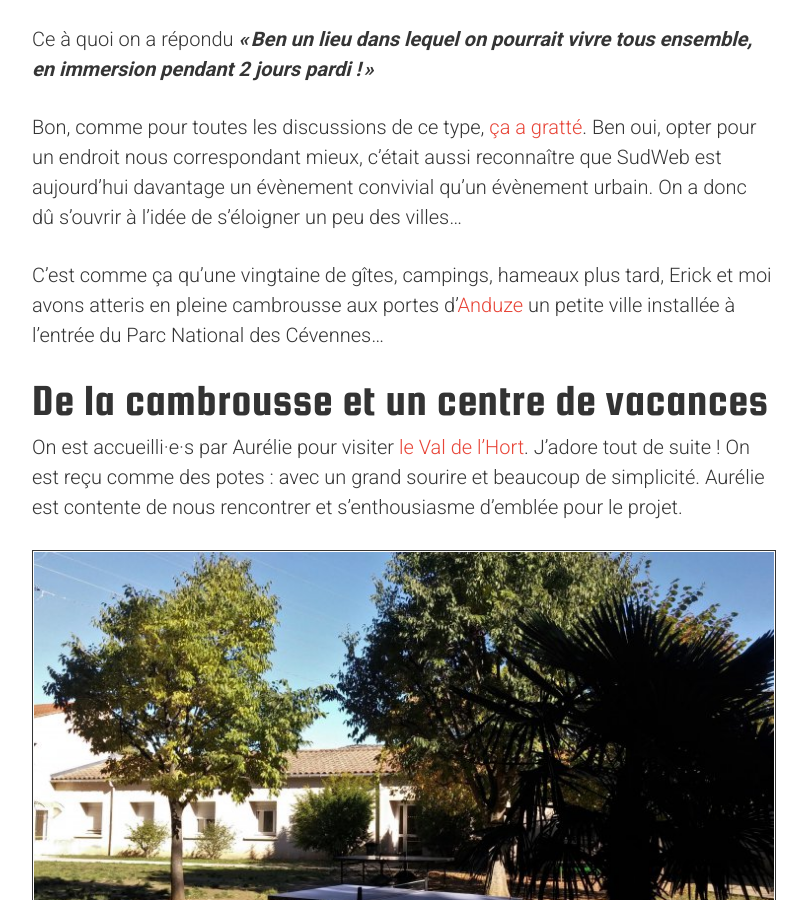
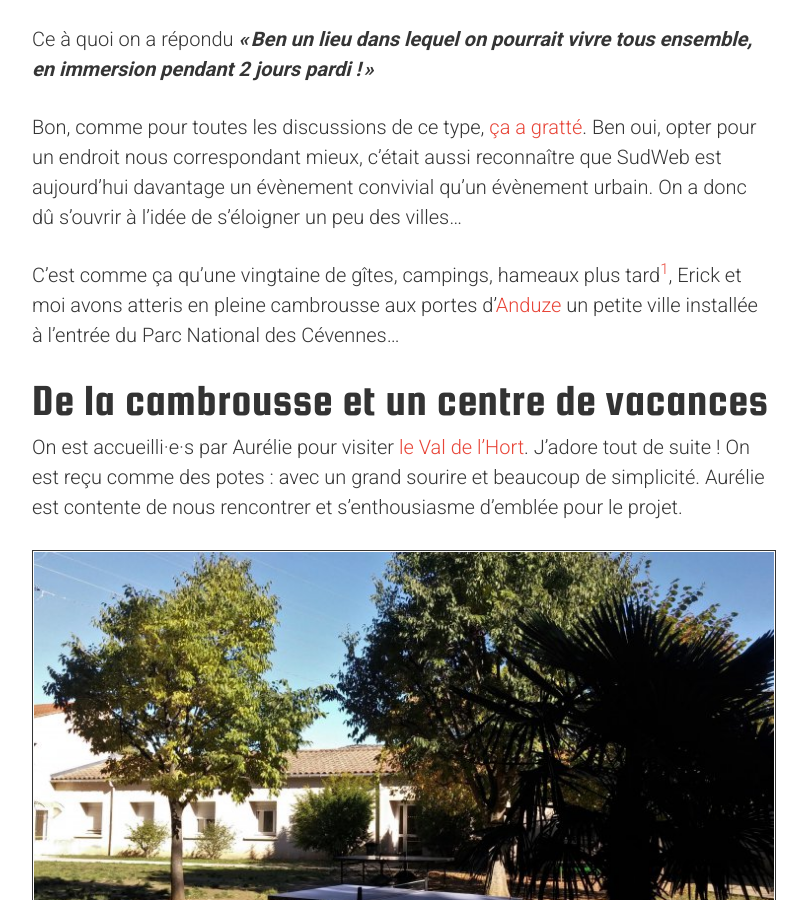
Before and after one commit to sudweb/blog, a Jekyll site: the page built from _posts/2017-10-11-un-lieu-plutot-qu-une-ville.md, in a window 1280 px wide and 900 px high, scrolled down 1182 px. Shown: the whole window, without its empty margins (238-1045 px from the left). Built offline with Jekyll 4.4.1, drawn with Linux system fonts in a browser that asks for light colours; comment, search, counter and statistics services are not loaded; some of the changed lines change nothing that is shown; some of the changed text lies outside the part shown.

Commit message:
Ajout de la note de bas de page GrandsGites.com

```diff
--- a/_posts/2017-10-11-un-lieu-plutot-qu-une-ville.md
+++ b/_posts/2017-10-11-un-lieu-plutot-qu-une-ville.md
@@ -22,7 +22,9 @@
 
 Bon, comme pour toutes les discussions de ce type, [ça a gratté](https://sudweb.fr/blog/2018/un-we-pour-mieux-faire-ensemble/). Ben oui, opter pour un endroit nous correspondant mieux, c'était aussi reconnaître que SudWeb est aujourd'hui davantage un évènement convivial qu'un évènement urbain. On a donc dû s'ouvrir à l'idée de s'éloigner un peu des villes...
 
-C'est comme ça qu'une vingtaine de gîtes, campings, hameaux plus tard, Erick et moi avons atteris en pleine cambrousse aux portes d'[Anduze](http://www.openstreetmap.org/search?query=anduze#map=14/44.0540/3.9768&layers=N) un petite ville installée à l'entrée du Parc National des Cévennes...
+C'est comme ça qu'une vingtaine de gîtes, campings, hameaux plus tard[^1], Erick et moi avons atteris en pleine cambrousse aux portes d'[Anduze](http://www.openstreetmap.org/search?query=anduze#map=14/44.0540/3.9768&layers=N) un petite ville installée à l'entrée du Parc National des Cévennes...
+
+[^1]: On a bien été aidés par le site [GrandGites.com](https://www.grandsgites.com/).
 
 ## De la cambrousse et un centre de vacances
 On est accueilli·e·s par Aurélie pour visiter [le Val de l'Hort](http://valdelhort.com/galeries.de.photos-39.php).
```
